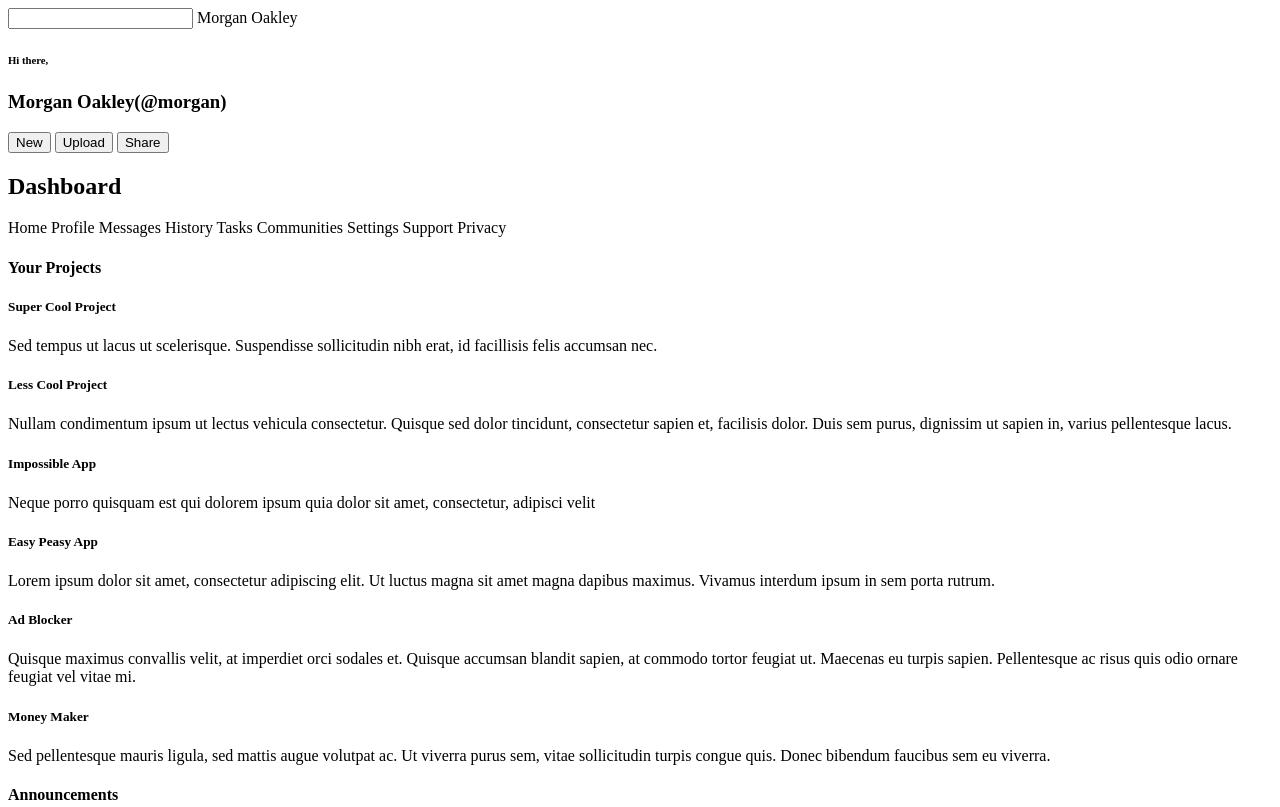
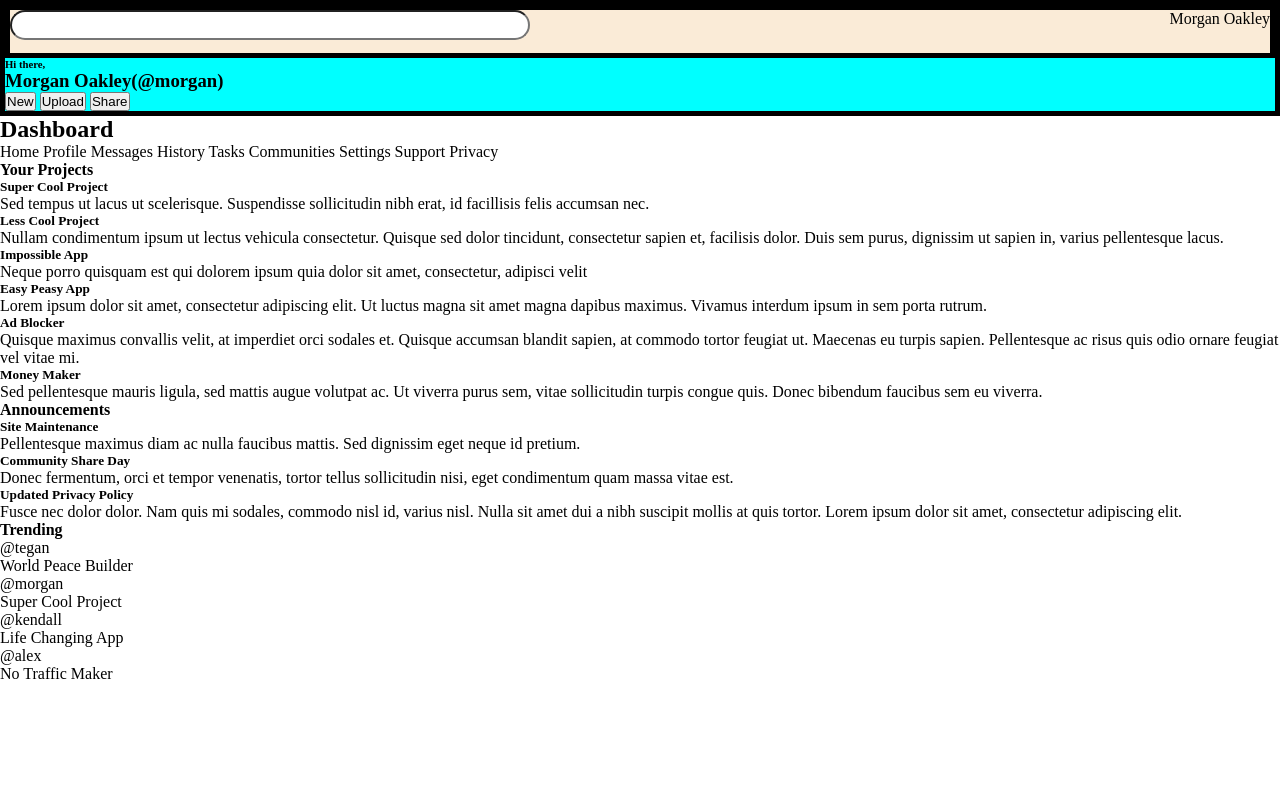
Before and after one commit to plabacki/odin-admin-dashboard, a plain HTML site: page index.html in a window 1280 px wide. Shown: the top 807 px of the page. Drawn offline with Linux system fonts and the light colour scheme.

Commit message:
Added grid to header

```diff
--- a/index.html
+++ b/index.html
@@ -8,13 +8,17 @@
 </head>
 <body>
     <header>
+        <div class="upper_row">
             <input type="text">
-        <span>Morgan Oakley</span>
+            <span class="name">Morgan Oakley</span>
+        </div>
+        <div class="lower_row">
             <h6>Hi there,</h6>
             <h3>Morgan Oakley(@morgan)</h3>
             <button>New</button>
             <button>Upload</button>
             <button>Share</button>
+        </div>
     </header>
     <aside>
         <h2>Dashboard</h2>
--- a/style.css
+++ b/style.css
@@ -0,0 +1,26 @@
+*{
+    box-sizing: border-box;
+    margin: 0;
+    padding: 0;
+}
+
+header{
+    background-color: aqua;
+    border: 5px solid black;
+    display: grid;
+    grid-template-columns: 1fr;
+    grid-template-rows:  1fr 1fr;
+}
+
+input{
+    height: 30px;
+    width: 520px;
+    border-radius: 15px;
+}
+.upper_row{
+    background-color: antiquewhite;
+    border: 5px solid black;
+    display: flex;
+    justify-content: space-between;
+
+}
```
Lines whose indentation alone changed are shown as unchanged.
